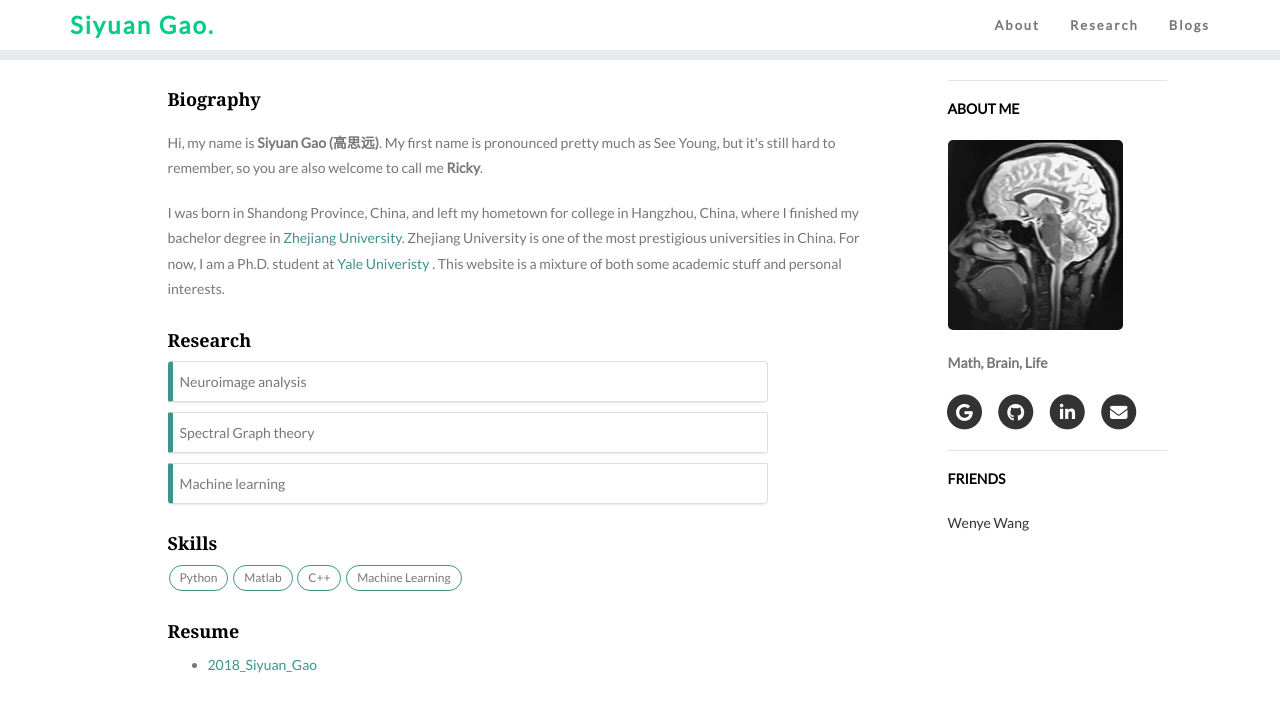
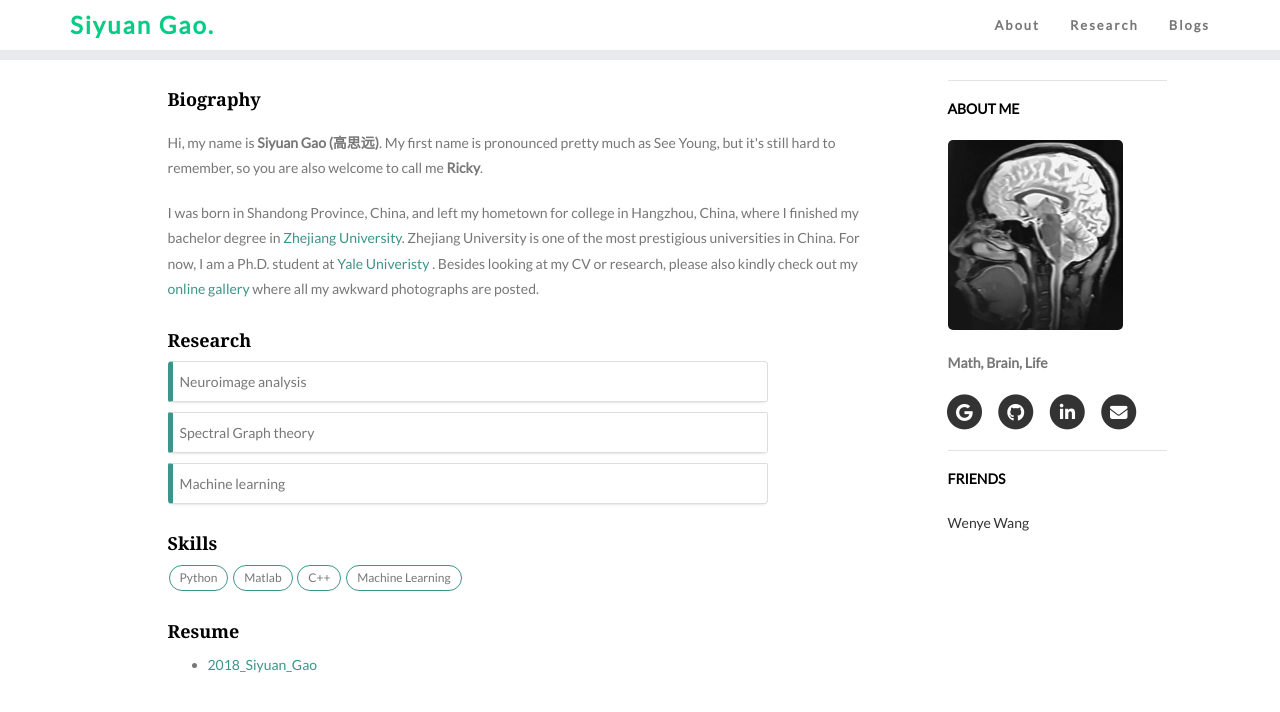
Before and after one commit to carricky/carricky.github.io, a Jekyll site: the page built from about.html, in a window 1280 px wide and 900 px high. Shown: the top 712 px of the window. Built offline with Jekyll 4.4.1, drawn with Linux system fonts in a browser that asks for light colours; nearby versions of some CDN libraries; comment, search, counter and statistics services are not loaded.

Commit message:
add my 500px link in about tab!

```diff
--- a/about.html
+++ b/about.html
@@ -11,7 +11,7 @@ header-img: "img/bg/about-bg.jpg"
         Hi, my name is <strong>Siyuan Gao (高思远)</strong>. My first name is pronounced pretty much as See Young, but it's still hard to remember, so you are also welcome to call me <strong>Ricky</strong>.
         </p>
         <p>
-            I was born in Shandong Province, China, and left my hometown for college in Hangzhou, China, where I finished my bachelor degree in <a href="http://www.zju.edu.cn/english/">Zhejiang University</a>. Zhejiang University is one of the most prestigious universities in China. For now, I am a Ph.D. student at <a href="http://www.yale.edu/">Yale Univeristy </a>. This website is a mixture of both some academic stuff and personal interests.
+            I was born in Shandong Province, China, and left my hometown for college in Hangzhou, China, where I finished my bachelor degree in <a href="http://www.zju.edu.cn/english/">Zhejiang University</a>. Zhejiang University is one of the most prestigious universities in China. For now, I am a Ph.D. student at <a href="http://www.yale.edu/">Yale Univeristy </a>. Besides looking at my CV or research, please also kindly check out my <a href="https://500px.com/rickygao">online gallery</a> where all my awkward photographs are posted.
         </p>
     </section>
     <section class="foreground-content list-group">
```
